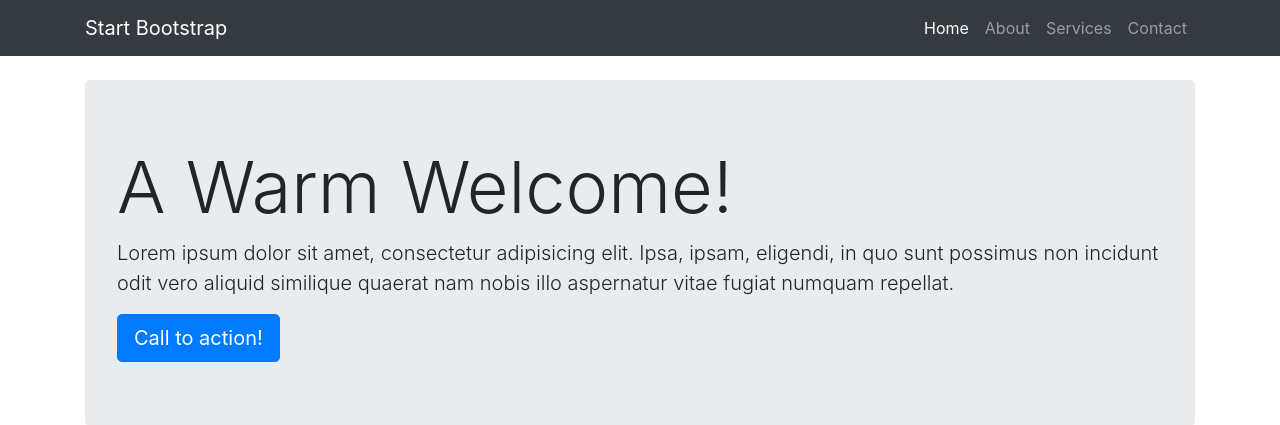
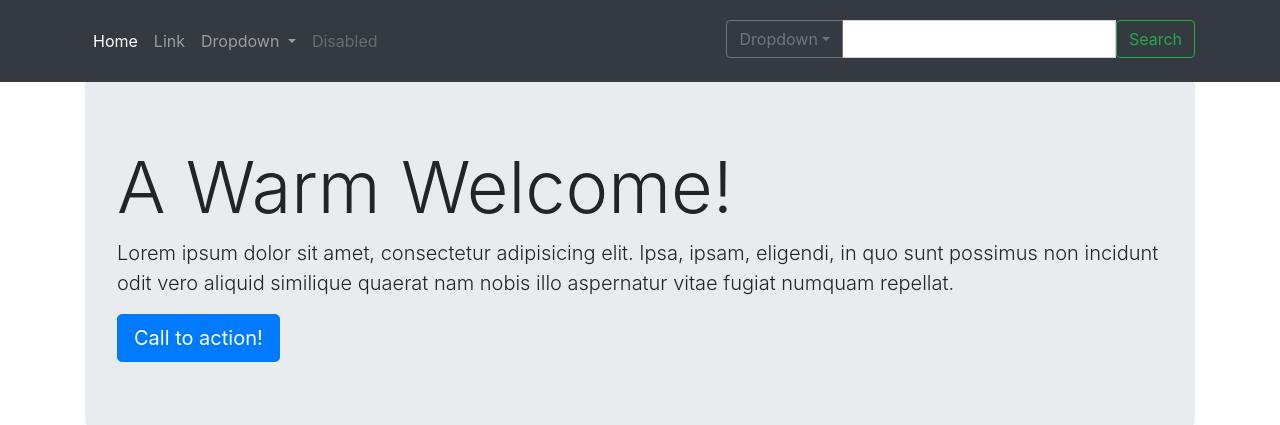
Before and after one commit to sajib-4414/infovislibraryproject, a Django app: page /library/ in a window 1280 px wide. Shown: the top 425 px of the page. Run offline with Django 3.2, Linux system fonts and the light colour scheme; grey boxes labelled with a size stand in for pictures from a placeholder-image service; some libraries are stand-ins or nearby versions.

Commit message:
searchbar,navbar done mutamuti

```diff
--- a/infovisproject1/library/templates/index.html
+++ b/infovisproject1/library/templates/index.html
@@ -24,28 +24,70 @@
   <!-- Navigation -->
   <nav class="navbar navbar-expand-lg navbar-dark bg-dark fixed-top">
     <div class="container">
-      <a class="navbar-brand" href="#">Start Bootstrap</a>
-      <button class="navbar-toggler" type="button" data-toggle="collapse" data-target="#navbarResponsive" aria-controls="navbarResponsive" aria-expanded="false" aria-label="Toggle navigation">
-        <span class="navbar-toggler-icon"></span>
-      </button>
-      <div class="collapse navbar-collapse" id="navbarResponsive">
-        <ul class="navbar-nav ml-auto">
+          <div class="collapse navbar-collapse" id="navbarSupportedContent">
+    <ul class="navbar-nav mr-auto">
       <li class="nav-item active">
-            <a class="nav-link" href="#">Home
-              <span class="sr-only">(current)</span>
-            </a>
+        <a class="nav-link" href="#">Home <span class="sr-only">(current)</span></a>
       </li>
       <li class="nav-item">
-            <a class="nav-link" href="#">About</a>
+        <a class="nav-link" href="#">Link</a>
+      </li>
+      <li class="nav-item dropdown">
+        <a class="nav-link dropdown-toggle" href="#" id="navbarDropdown" role="button" data-toggle="dropdown" aria-haspopup="true" aria-expanded="false">
+          Dropdown
+        </a>
+        <div class="dropdown-menu" aria-labelledby="navbarDropdown">
+          <a class="dropdown-item" href="#">Action</a>
+          <a class="dropdown-item" href="#">Another action</a>
+          <div class="dropdown-divider"></div>
+          <a class="dropdown-item" href="#">Something else here</a>
+        </div>
       </li>
       <li class="nav-item">
-            <a class="nav-link" href="#">Services</a>
-          </li>
-          <li class="nav-item">
-            <a class="nav-link" href="#">Contact</a>
+        <a class="nav-link disabled" href="#">Disabled</a>
       </li>
     </ul>
+    <form class="form-inline my-2 my-lg-0" >
+{#      <input class="form-control mr-sm-2" type="search" placeholder="Search" aria-label="Search" style="min-width: 400px">#}
+        <div class="input-group mb-3 " style="margin-top: 12px">
+  <div class="input-group-prepend">
+    <button class="btn btn-outline-secondary dropdown-toggle" type="button" data-toggle="dropdown" aria-haspopup="true" aria-expanded="false">Dropdown</button>
+    <div class="dropdown-menu">
+      <a class="dropdown-item" href="#">Action</a>
+      <a class="dropdown-item" href="#">Another action</a>
+      <a class="dropdown-item" href="#">Something else here</a>
+      <div role="separator" class="dropdown-divider"></div>
+      <a class="dropdown-item" href="#">Separated link</a>
     </div>
+  </div>
+  <input type="text" class="form-control" aria-label="Text input with dropdown button">
+            <button class="btn btn-outline-success my-2 my-sm-0" type="submit">Search</button>
+</div>
+
+    </form>
+  </div>
+{#      <a class="navbar-brand" href="#">Start Bootstrap</a>#}
+{#      <button class="navbar-toggler" type="button" data-toggle="collapse" data-target="#navbarResponsive" aria-controls="navbarResponsive" aria-expanded="false" aria-label="Toggle navigation">#}
+{#        <span class="navbar-toggler-icon"></span>#}
+{#      </button>#}
+{#      <div class="collapse navbar-collapse" id="navbarResponsive">#}
+{#        <ul class="navbar-nav ml-auto">#}
+{#          <li class="nav-item active">#}
+{#            <a class="nav-link" href="#">Home#}
+{#              <span class="sr-only">(current)</span>#}
+{#            </a>#}
+{#          </li>#}
+{#          <li class="nav-item">#}
+{#            <a class="nav-link" href="#">About</a>#}
+{#          </li>#}
+{#          <li class="nav-item">#}
+{#            <a class="nav-link" href="#">Services</a>#}
+{#          </li>#}
+{#          <li class="nav-item">#}
+{#            <a class="nav-link" href="#">Contact</a>#}
+{#          </li>#}
+{#        </ul>#}
+{#      </div>#}
     </div>
   </nav>
 
```
Lines whose indentation alone changed are shown as unchanged.
